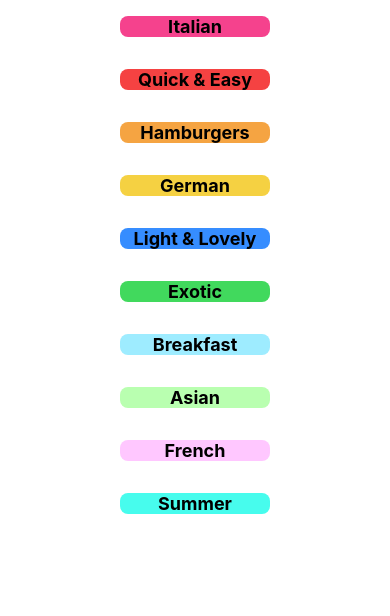
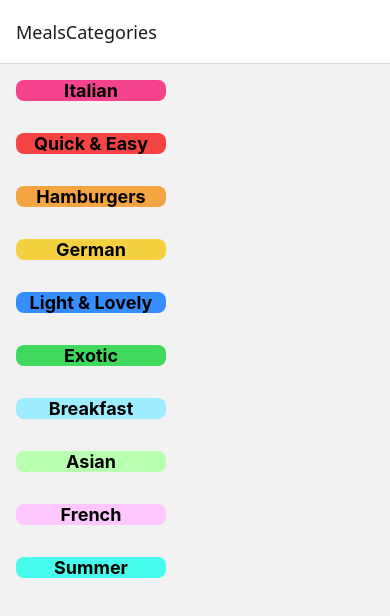
Before and after one commit to c1emax-bckspc/w2, a React Native app in the folder MobileTechnology/MealMenu/: screen /MealsCategories in a window 390 px wide. Shown: the top 616 px of the page. Built offline with nearby package versions, Linux system fonts and the light colour scheme.

Commit message:
Navigation

```diff
--- a/MobileTechnology/MealMenu/App.js
+++ b/MobileTechnology/MealMenu/App.js
@@ -1,26 +1,26 @@
 import { StatusBar } from "expo-status-bar";
 import { StyleSheet, Text, View } from "react-native";
 
-// import { createNativeStackNavigator } from "@react-navigation/native-stack";
+import { createNativeStackNavigator } from "@react-navigation/native-stack";
 import { NavigationContainer } from "@react-navigation/native";
 
 import CatergoriesScreen from "./Screen/CatergoriesScreen";
 import MealsOverviewScreen from "./Screen/MealsOverviewScreen";
 
-// const Stack = createNativeStackNavigator();
+const Stack = createNativeStackNavigator();
 
 export default function App() {
   return (
-    // <NavigationContainer>
-    //   <Stack.Navigator>
-    //     <Stack.Screen name="MealsCategories" component={CatergoriesScreen} />
-    //     <Stack.Screen name="MealsOverview" component={MealsOverviewScreen} />
-    //   </Stack.Navigator>
-    // </NavigationContainer>
-    <View style={styles.container}>
-      <StatusBar style="auto" />
-      <CatergoriesScreen />
-    </View>
+    <NavigationContainer>
+      <Stack.Navigator>
+        <Stack.Screen name="MealsCategories" component={CatergoriesScreen} />
+        <Stack.Screen name="MealsOverview" component={MealsOverviewScreen} />
+      </Stack.Navigator>
+    </NavigationContainer>
+    // <View style={styles.container}>
+    //   <StatusBar style="auto" />
+    //   <CatergoriesScreen />
+    // </View>
   );
 }
 
--- a/MobileTechnology/MealMenu/Screen/CatergoriesScreen.js
+++ b/MobileTechnology/MealMenu/Screen/CatergoriesScreen.js
@@ -3,12 +3,16 @@ import React from "react";
 import { CATEGORIES } from "../data/mealdata";
 import CategoryGridTitle from "../components/CategoryGridTitle";
 
-const CatergoriesScreen = () => {
+const CatergoriesScreen = ({ navigation }) => {
+  const onPress = () => {
+    navigation.navigate("MealsOverview");
+  };
   const renderCategoryItem = (itemData) => {
     return (
       <CategoryGridTitle
         title={itemData.item.title}
         color={itemData.item.color}
+        onPress={onPress}
       />
     );
   };
--- a/MobileTechnology/MealMenu/components/CategoryGridTitle.js
+++ b/MobileTechnology/MealMenu/components/CategoryGridTitle.js
@@ -1,10 +1,10 @@
 import { Pressable, StyleSheet, Text, View } from "react-native";
 import React from "react";
 
-const CategoryGridTitle = ({ title, color }) => {
+const CategoryGridTitle = ({ title, color, onPress }) => {
   return (
     <View style={[styles.gridItem, { backgroundColor: color }]}>
-      <Pressable style={styles.button}>
+      <Pressable style={styles.button} onPress={onPress}>
         <View style={styles.innerContainer}>
           <Text style={styles.title}>{title}</Text>
         </View>
--- a/MobileTechnology/MealMenu/package.json
+++ b/MobileTechnology/MealMenu/package.json
@@ -11,6 +11,7 @@
   "dependencies": {
     "@react-native-masked-view/masked-view": "0.3.2",
     "@react-navigation/native": "^7.1.19",
+    "@react-navigation/native-stack": "^7.6.2",
     "@react-navigation/stack": "^7.6.3",
     "expo": "~54.0.23",
     "expo-status-bar": "~3.0.8",
```
Also changed, not shown: 1 other file (tests, documents, lock files or other folders).
